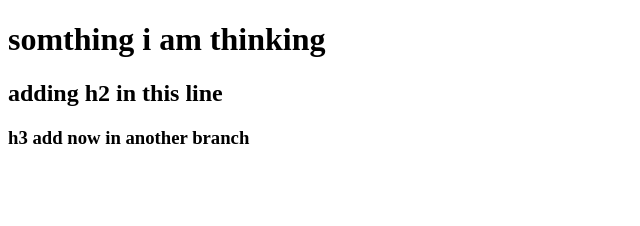
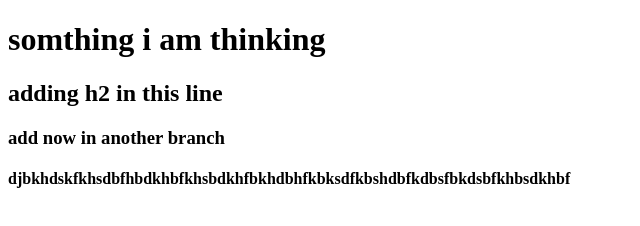
Before and after one commit to goligovardhanrao/testing1.github.io, a plain HTML site: page index.html in a window 1280 px wide. Shown: the whole page, without its empty margins (0-640 px from the left). Drawn offline with Linux system fonts and the light colour scheme.

Commit message:
new line added q

```diff
--- a/index.html
+++ b/index.html
@@ -12,7 +12,10 @@
 
     <h2> adding h2 in this line</h2>
 
-<h3> h3 add now in another branch
+<h3> add now in another branch</h3>
+
+
+<h4>djbkhdskfkhsdbfhbdkhbfkhsbdkhfbkhdbhfkbksdfkbshdbfkdbsfbkdsbfkhbsdkhbf</h4>
 
 </h3>
 </body>
```
